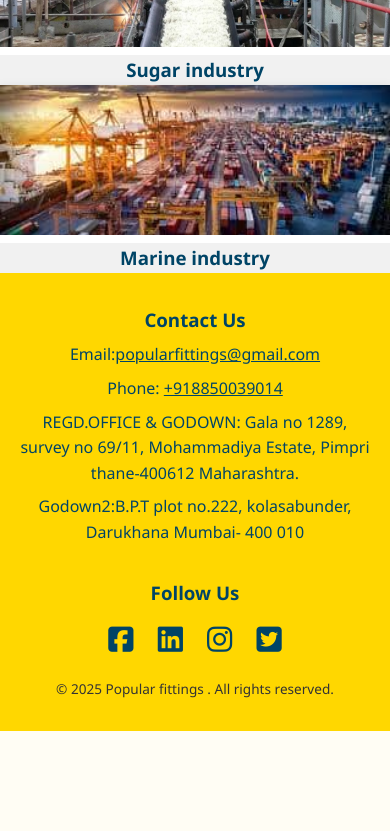
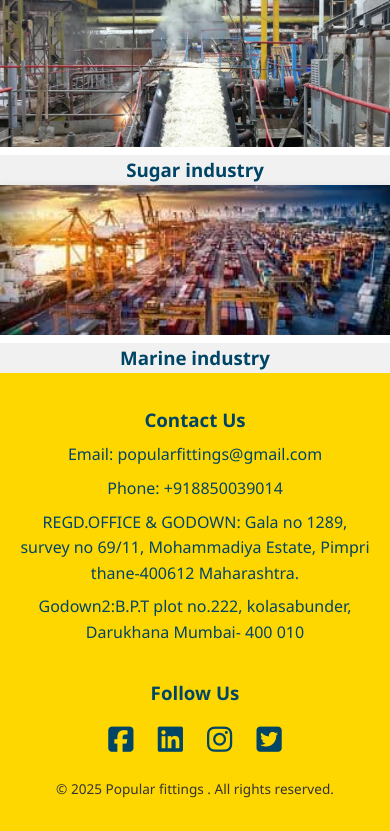
Before and after one commit to seemakhan1234/popular-fittings, a plain HTML site: page index.html in a window 390 px wide. Shown: the part 5046-5877 px from the top of the page. Before the commit the page ends 5777 px from the top, so only its background shows below. Drawn offline with Linux system fonts and the light colour scheme.

Commit message:
Update index.html

```diff
--- a/index.html
+++ b/index.html
@@ -168,7 +168,7 @@
             }
 
             .product-item img {
-                height: 300px; /* Adjust image height for mobile */
+                height: 320px; /* Adjust image height for mobile */
 
 
             }
@@ -339,9 +339,9 @@
     <div class="footer-content">
       <div class="contact">
         <h3>Contact Us</h3>
-        <p>Email:<u>popularfittings@gmail.com</u> </p>
+        <p>Email: popularfittings@gmail.com </p>
 
-        <p>Phone:  <u>+918850039014</u> </p>
+        <p>Phone: +918850039014 </p>
         <p>REGD.OFFICE & GODOWN: Gala no 1289, survey no 69/11, Mohammadiya Estate, Pimpri thane-400612 Maharashtra.</p>
       <p>Godown2:B.P.T plot no.222, kolasabunder, Darukhana Mumbai- 400 010 </p></div>
       <div class="social-media">
```
